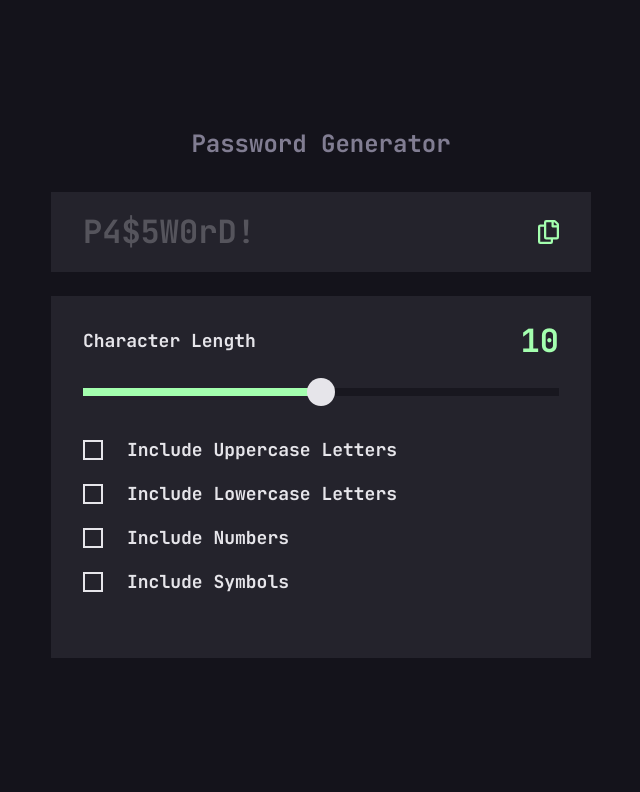
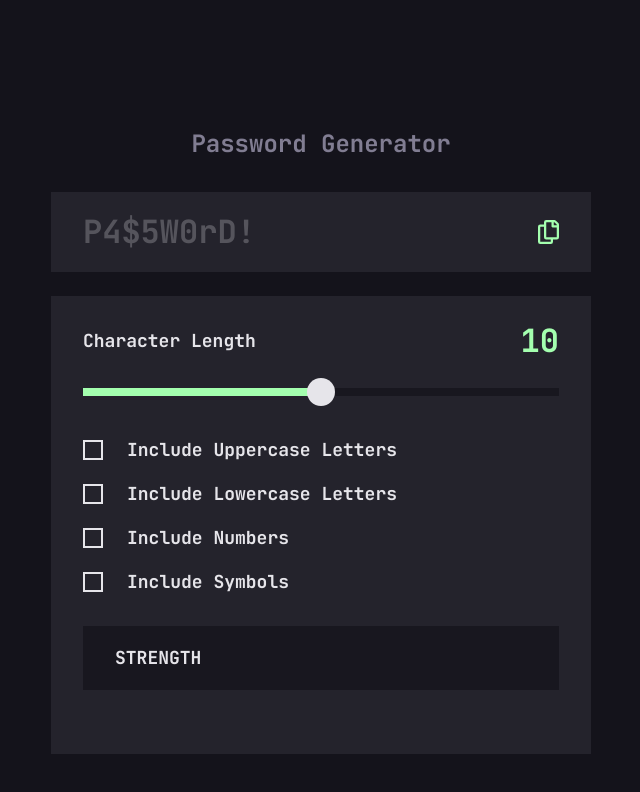
Before and after one commit to ZZ83/react-password-generator-app, a React (Vite) app: page / in a window 1280 px wide. Shown: the top 792 px of the page, without its empty margins (319-959 px from the left). Built offline with nearby package versions, Linux system fonts and the light colour scheme.

Commit message:
Add strength meter section html

```diff
--- a/src/components/App.jsx
+++ b/src/components/App.jsx
@@ -14,6 +14,9 @@ function App() {
                     <div className="bg-gray-600 px-4 pb-4 pt-4 md:px-8 md:pb-8 md:pt-6">
                         <CharaterLength charaterLength={charaterLength} setCharaterLength={setCharaterLength} />
                         <Checkboxes />
+                        <section className="mb-4 flex items-center justify-between bg-gray-700 px-4 py-3.5 md:mb-8 md:px-8 md:py-5">
+                            <h2 className="mt-0.5 text-300 xs:mt-0 xs:text-400 md:text-500">STRENGTH</h2>
+                        </section>
                     </div>
                 </main>
             </div>
```
